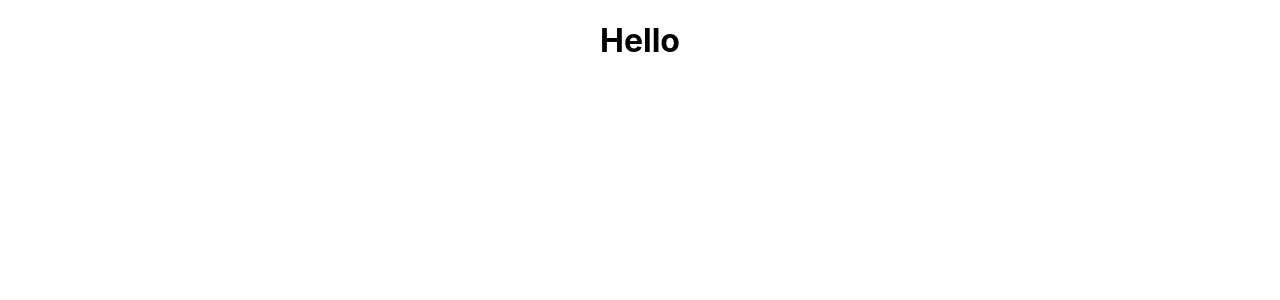
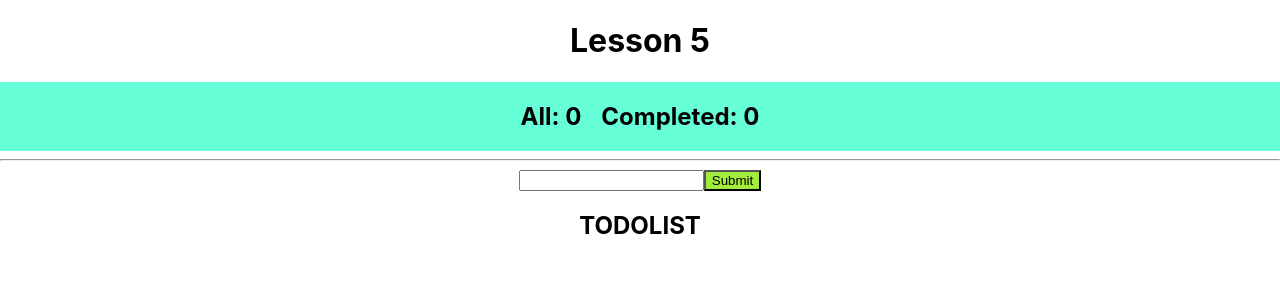
Before and after one commit to VitaliiKos/owu_react, a React (Create React App) app: page / in a window 1280 px wide. Shown: the top 300 px of the page. Built offline with nearby package versions, Linux system fonts and the light colour scheme.

Commit message:
Lesson 5 classwork

```diff
--- a/package.json
+++ b/package.json
@@ -9,7 +9,10 @@
     "react": "^17.0.2",
     "react-dom": "^17.0.2",
     "react-scripts": "5.0.0",
-    "web-vitals": "^2.1.3"
+    "web-vitals": "^2.1.3",
+    "react-redux": "^7.2.6",
+    "@reduxjs/toolkit": "^1.7.1",
+    "react-hook-form": "^7.25.3"
   },
   "scripts": {
     "start": "react-scripts start",
--- a/src/App.js
+++ b/src/App.js
@@ -1,11 +1,14 @@
 import './App.css';
+import {Form, TodoList} from "./components";
 
 function App() {
-  return (
-    <div className="App">
-     <h1>Hello</h1>
-    </div>
-  );
+    return (
+        <div className="App">
+            <h1>Lesson 5 </h1>
+            <Form/>
+            <TodoList/>
+        </div>
+    );
 }
 
 export default App;
--- /dev/null
+++ b/src/components/Form/Form.js
@@ -0,0 +1,35 @@
+import React from 'react';
+import {useForm} from "react-hook-form";
+import {useDispatch, useSelector} from "react-redux";
+
+import {addTODO} from '../../store/todo.slice'
+import css from './form.module.css'
+
+const Form = () => {
+    const {register, handleSubmit, reset,} = useForm();
+    const dispatch = useDispatch();
+    const {todoCounter, todoComplete} = useSelector(state => state['todoReducer']);
+
+    const submit = (data) => {
+        dispatch(addTODO({data}))
+        reset()
+    }
+
+    return (
+        <div>
+            <div className={css.todoResult}>
+                <div><h2>All: {todoCounter}</h2></div>
+                <div><h2>Completed: {todoComplete}</h2></div>
+            </div>
+            <hr/>
+            <form onSubmit={handleSubmit(submit)}>
+                <label><input type="text" {...register('titleTodo')}/></label>
+                <button>Submit</button>
+            </form>
+
+
+        </div>
+    );
+};
+
+export {Form};
--- /dev/null
+++ b/src/components/Form/form.module.css
@@ -0,0 +1,10 @@
+.todoResult{
+    display: flex;
+    flex-wrap: nowrap;
+    justify-content: center;
+    column-gap: 20px;
+    background: #67ffd8;
+}
+form>button{
+    background: #a1ec3c;
+}
--- /dev/null
+++ b/src/components/Todo/Todo.js
@@ -0,0 +1,34 @@
+import React from 'react';
+import {useDispatch} from "react-redux";
+import {useForm} from "react-hook-form";
+
+import {chooseTODO, deleteTODO} from '../../store/todo.slice'
+import css from './todo.module.css'
+
+const Todo = ({item}) => {
+    const {id, title: {titleTodo}, status} = item;
+    const {register, handleSubmit} = useForm();
+
+    const dispatch = useDispatch();
+
+    const submit = () => {
+        dispatch(chooseTODO(id))
+    }
+
+    return (
+        <div>
+            <form onInput={handleSubmit(submit)}>
+                <div className={css.todoList}>
+                    <div><input type="checkbox" value={status} {...register('checkTodo')}/></div>
+                    <div className={status ? css.check : ''}><h3>{titleTodo}</h3></div>
+                    <div className={css.checkButton}>
+                        <button onClick={() => dispatch(deleteTODO({id}))}>Delete</button>
+                    </div>
+                </div>
+            </form>
+
+        </div>
+    );
+};
+
+export {Todo};
--- /dev/null
+++ b/src/components/Todo/todo.module.css
@@ -0,0 +1,19 @@
+.todoList{
+    display: flex;
+    flex-wrap: nowrap;
+    align-items: center;
+    justify-content: center;
+    column-gap: 20px;
+}
+
+.check{
+    text-decoration: line-through;
+}
+.checkButton>button{
+    background: #efbbbb;
+    border-radius: 15px;
+    padding: 5px 10px;
+}
+input[type="checkbox" i] {
+    cursor: pointer;
+}
--- /dev/null
+++ b/src/components/TodoList/TodoList.js
@@ -0,0 +1,15 @@
+import React from 'react';
+import {useSelector} from "react-redux";
+import {Todo} from "../Todo/Todo";
+
+const TodoList = () => {
+    const {todoList} = useSelector(state => state['todoReducer']);
+    return (
+        <div>
+            <h2>TODOLIST</h2>
+            {todoList.map(item => <Todo key={item.id} item={item}/>)}
+        </div>
+    );
+};
+
+export {TodoList};
--- /dev/null
+++ b/src/components/index.js
@@ -0,0 +1,3 @@
+export * from './Form/Form';
+export * from './Todo/Todo';
+export * from './TodoList/TodoList';
--- a/src/index.js
+++ b/src/index.js
@@ -2,16 +2,15 @@ import React from 'react';
 import ReactDOM from 'react-dom';
 import './index.css';
 import App from './App';
-import reportWebVitals from './reportWebVitals';
+import {Provider} from "react-redux";
+import store from "./store/store";
+
 
 ReactDOM.render(
-  <React.StrictMode>
-    <App />
-  </React.StrictMode>,
-  document.getElementById('root')
+    <React.StrictMode>
+        <Provider store={store}>
+            <App/>
+        </Provider>
+    </React.StrictMode>,
+    document.getElementById('root')
 );
-
-// If you want to start measuring performance in your app, pass a function
-// to log results (for example: reportWebVitals(console.log))
-// or send to an analytics endpoint. Learn more: https://bit.ly/CRA-vitals
-reportWebVitals();
--- /dev/null
+++ b/src/store/store.js
@@ -0,0 +1,11 @@
+import {configureStore} from "@reduxjs/toolkit";
+
+import todoReducer from "./todo.slice";
+
+const store = configureStore({
+    reducer: {
+        todoReducer
+    }
+})
+
+export default store
--- /dev/null
+++ b/src/store/todo.slice.js
@@ -0,0 +1,37 @@
+import {createSlice} from "@reduxjs/toolkit";
+
+const initialState = {
+    todoList: [],
+    status: false,
+    todoCounter: 0,
+    todoComplete: 0
+}
+
+const todoSlice = createSlice({
+    name: 'todoSlice',
+    initialState,
+    reducers: {
+        addTODO: (state, action) => {
+            state.todoList.push({id: new Date().getTime(), title: action.payload.data, status: false})
+            state.todoCounter += 1
+        },
+        deleteTODO: (state, action) => {
+            const todoSel = state.todoList.find(value => value.id === action.payload.id);
+            state.todoComplete -= todoSel.status ? 1 : 0
+            state.todoList = state.todoList.filter(item => (item.id !== action.payload.id))
+            state.todoCounter -= 1
+
+        },
+        chooseTODO: (state, action) => {
+            const todoSelected = state.todoList.find(value => value.id === action.payload);
+            todoSelected.status = !todoSelected.status
+
+            state.todoComplete += todoSelected.status ? 1 : -1
+        }
+    }
+})
+
+const todoReducer = todoSlice.reducer
+
+export const {addTODO, deleteTODO, chooseTODO} = todoSlice.actions
+export default todoReducer
```
